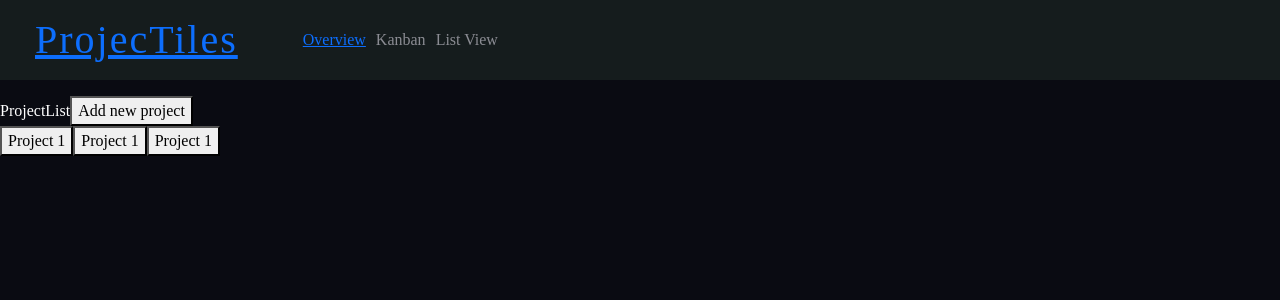
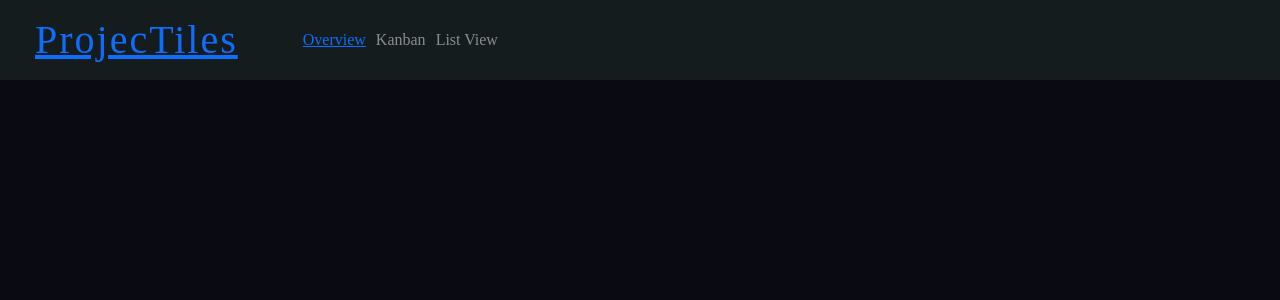
Before and after one commit to KM-func/projectiles-v3, a React (Create React App) app: page /overview in a window 1280 px wide. Shown: the top 300 px of the page. Built offline with nearby package versions, Linux system fonts and the light colour scheme.

Commit message:
Revert "Merge branch 'testing-backups-7' into testing-backups-3"
This reverts commit c68cbc73c6deb32613d8c615e5e4b02ef886fac0, reversing
changes made to 90d1e946ece120f150ddf2188eb5433bc336ccc2.

```diff
--- a/src/pages/Overview/Overview.jsx
+++ b/src/pages/Overview/Overview.jsx
@@ -1,38 +1,8 @@
 export default function Overview(props){
 
     return(
-        <div className="overview">
-            <div className="project-list">
-                <div className="header">
-                    ProjectList
-                    <button type="button">
-                        Add new project
-                    </button>
-                </div>
-                <div className="body">
-                    <button type="button">Project 1</button>
-                    <button type="button">Project 1</button>
-                    <button type="button">Project 1</button>
-                </div>
-            </div>
-            <div className="overview-body">
-                <div className="header">
-                </div>
-                <div className="body">
-                    <div className="description">
+        <div>
 
-                    </div>
-                    <div className="history">
-
-                    </div>
-                    <div className="kanban">
-
-                    </div>
-                    <div className="details">
-
-                    </div>
-                </div>
-            </div>
         </div>
     )
 }
```
